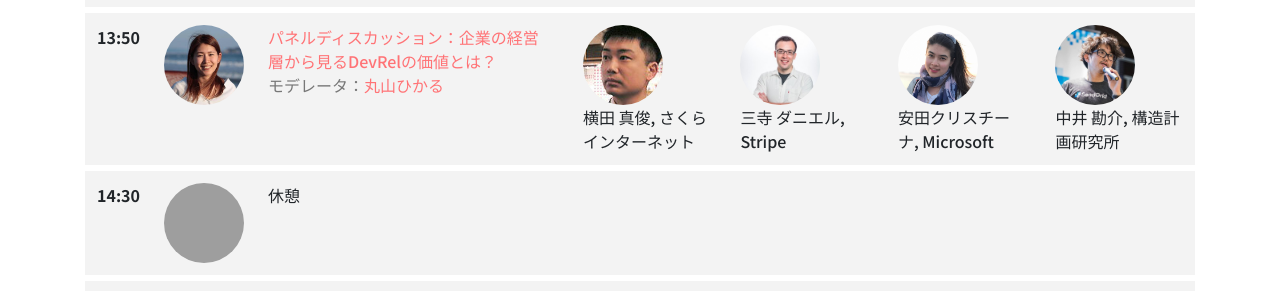
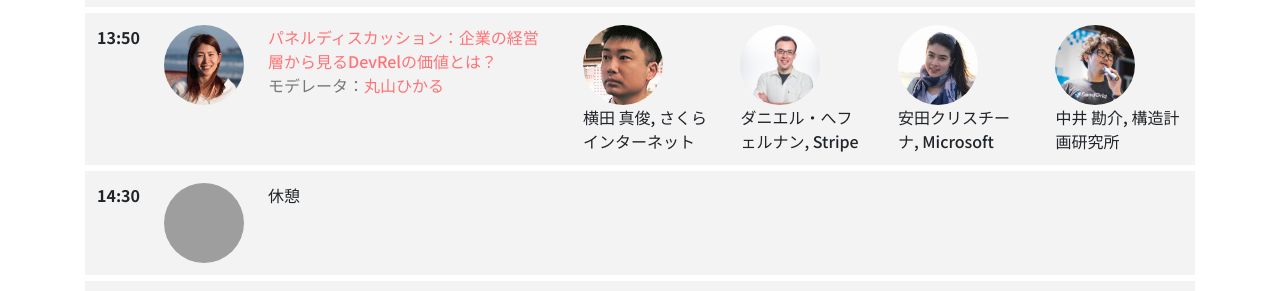
Before and after one commit to DevRelMeetupTokyo/japan-2019, a Jekyll site: the page built from index.html, in a window 1280 px wide and 900 px high, scrolled down 3281 px. Shown: the part 155-446 px from the top of the window. Built offline with Jekyll 4.4.1, drawn with Linux system fonts in a browser that asks for light colours; nearby versions of some CDN libraries; comment, search, counter and statistics services are not loaded; grey boxes are pictures that could not be loaded.

Commit message:
Update name

```diff
--- a/_data/panelers.json
+++ b/_data/panelers.json
@@ -17,7 +17,7 @@
     "title": "",
     "description": "",
     "company": "Stripe",
-    "name": "三寺 ダニエル",
+    "name": "ダニエル・へフェルナン",
     "id": "daniel",
     "profile": "",
     "twitter": "",
```
